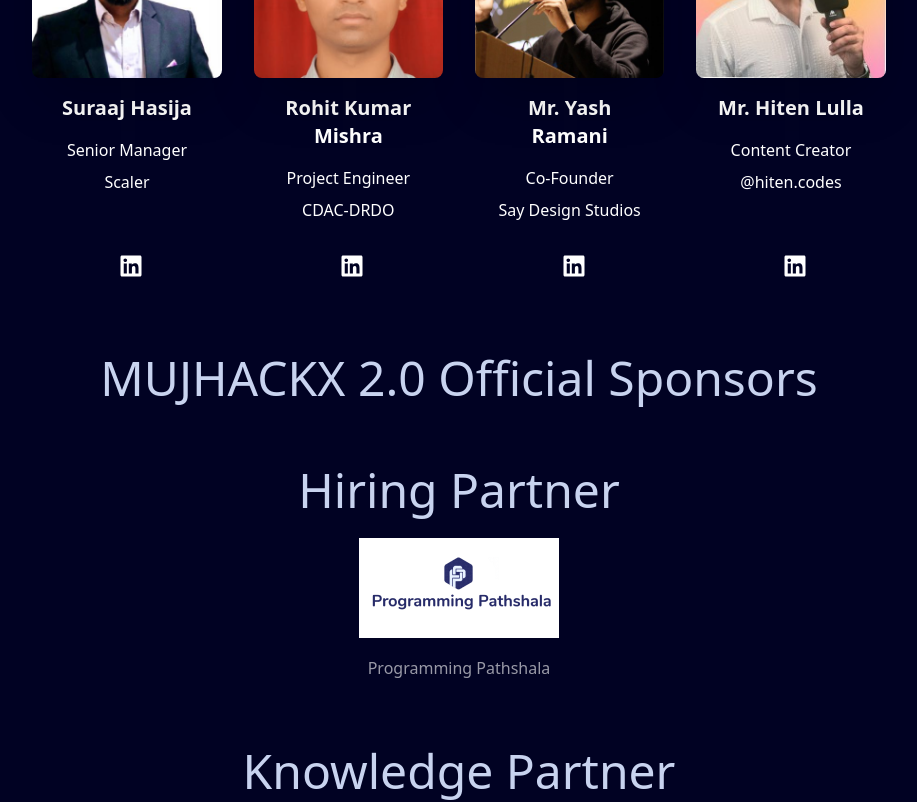
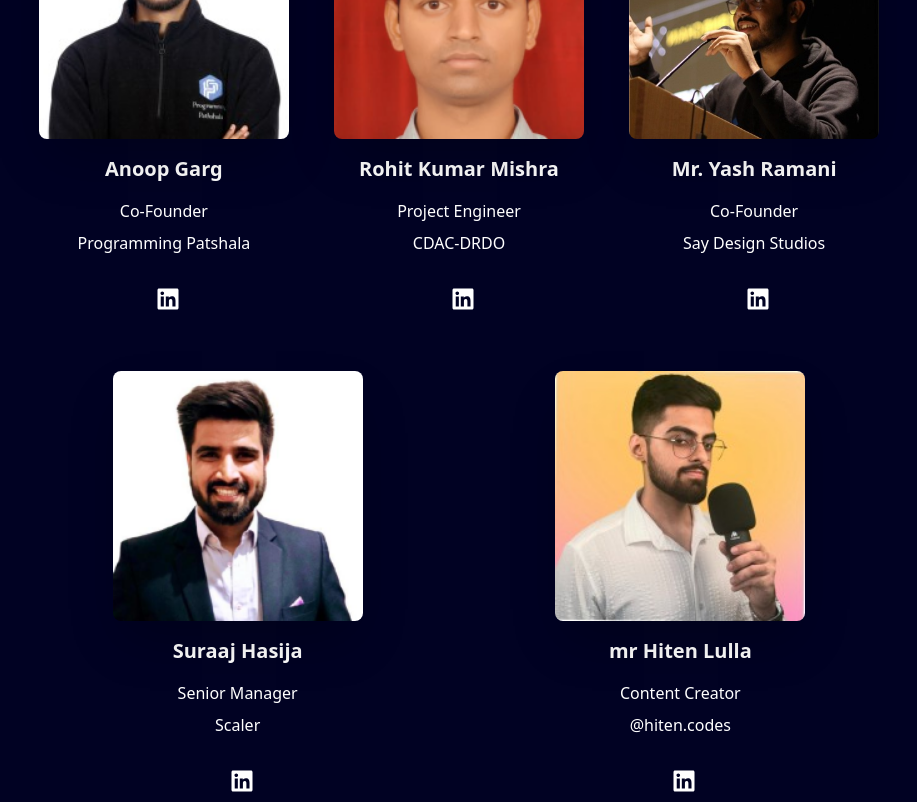
Before and after one commit to MUJHACKX/hackXwebsite, a Next.js app: page / in a window 1280 px wide. Shown: the part 4380-5182 px from the top of the page, without its empty margins (181-1098 px from the left). Built offline with nearby package versions, Linux system fonts and the light colour scheme.

Commit message:
anoop garg added

```diff
--- a/pages/index.js
+++ b/pages/index.js
@@ -323,14 +323,14 @@ const Home = () => {
       </div>
     {/* Faculty Cards in 3-2 Grid */}
     <div className="pt-12 flex flex-col items-center"> {/* Center the entire card section */}
-      <div className="grid grid-cols-1 md:grid-cols-4 gap-4 md:gap-8 w-full md:w-4/5 lg:w-3/4 xl:w-2/3"> {/* Top Row - 3 Cards, adjust width for responsiveness */}
+      <div className="grid grid-cols-1 md:grid-cols-3 gap-4 md:gap-8 w-full md:w-4/5 lg:w-3/4 xl:w-2/3"> {/* Top Row - 3 Cards, adjust width for responsiveness */}
         <FacultyCard
-          name="Suraaj Hasija"
-          image="/suraj.png"
-          line1="Senior Manager"
-          line2="Scaler"
+          name="Anoop Garg"
+          image="/anup.jpeg"
+          line1="Co-Founder"
+          line2="Programming Patshala"
           count={3}
-          icon="https://www.linkedin.com/in/suraajhasija/"
+          icon="https://www.linkedin.com/in/anoopgarg123/"
         />
         <FacultyCard
           name="Rohit Kumar Mishra"
@@ -348,15 +348,28 @@ const Home = () => {
           count={3}
           icon="https://www.linkedin.com/in/yash-ramani7/?originalSubdomain=in"
         />
+      </div>
+    </div>
+
+    {/* Faculty Cards in 3-2 Grid */}
+    <div className="pt-12 flex flex-col items-center"> {/* Center the entire card section */}
+      <div className="grid grid-cols-1 md:grid-cols-2 gap-4 md:gap-8 w-full md:w-4/5 lg:w-3/4 xl:w-2/3"> {/* Top Row - 3 Cards, adjust width for responsiveness */}
         <FacultyCard
-          name="Mr. Hiten Lulla"
+          name="Suraaj Hasija"
+          image="/suraj.png"
+          line1="Senior Manager"
+          line2="Scaler"
+          count={3}
+          icon="https://www.linkedin.com/in/suraajhasija/"
+        />
+        <FacultyCard
+          name="mr Hiten Lulla"
           image="/hitenlulla.jpeg"
           line1="Content Creator"
           line2="@hiten.codes"
           count={3}
-          icon="https://www.linkedin.com/in/hiten-lulla-a434201aa/?originalSubdomain=in"
+          icon="https://www.linkedin.com/in/hiten-lulla-a434201aa/"
         />
-
       </div>
     </div>
 
```
